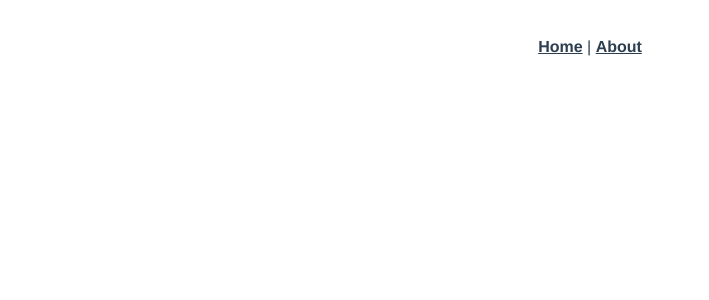
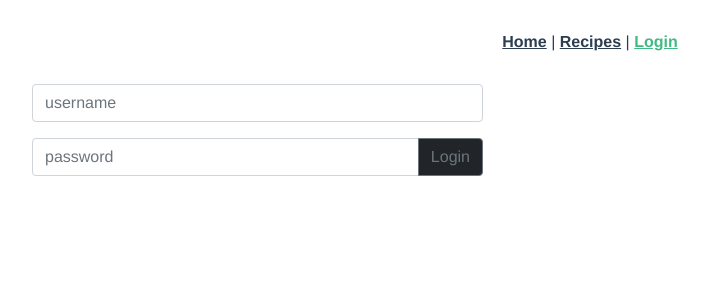
Before and after one commit to hakanarayici/Recipe-ui, a Vue app: page /login in a window 1280 px wide. Shown: the top 300 px of the page, without its empty margins (50-759 px from the left). Built offline with nearby package versions, Linux system fonts and the light colour scheme.

Commit message:
initial commit

```diff
--- a/package.json
+++ b/package.json
@@ -8,6 +8,7 @@
     "lint": "vue-cli-service lint"
   },
   "dependencies": {
+    "axios": "^0.24.0",
     "core-js": "^3.6.5",
     "vue": "^2.6.11",
     "vue-router": "^3.2.0"
--- a/public/index.html
+++ b/public/index.html
@@ -5,6 +5,7 @@
     <meta http-equiv="X-UA-Compatible" content="IE=edge">
     <meta name="viewport" content="width=device-width,initial-scale=1.0">
     <link rel="icon" href="<%= BASE_URL %>favicon.ico">
+    <link href="https://cdn.jsdelivr.net/npm/bootstrap@5.1.3/dist/css/bootstrap.min.css" rel="stylesheet" integrity="sha384-1BmE4kWBq78iYhFldvKuhfTAU6auU8tT94WrHftjDbrCEXSU1oBoqyl2QvZ6jIW3" crossorigin="anonymous">
     <title><%= htmlWebpackPlugin.options.title %></title>
   </head>
   <body>
--- a/src/App.vue
+++ b/src/App.vue
@@ -2,7 +2,9 @@
   <div id="app">
     <div id="nav">
       <router-link to="/">Home</router-link> |
-      <router-link to="/about">About</router-link>
+      <router-link to="/recipes">Recipes</router-link> |
+      <router-link to="/login">Login</router-link>
+
     </div>
     <router-view/>
   </div>
--- a/src/router/index.js
+++ b/src/router/index.js
@@ -1,6 +1,8 @@
 import Vue from 'vue'
 import VueRouter from 'vue-router'
 import Home from '../views/Home.vue'
+import Login from '../views/Login.vue'
+import Recipes from '../views/Recipes.vue'
 
 Vue.use(VueRouter)
 
@@ -11,13 +13,18 @@ const routes = [
     component: Home
   },
   {
-    path: '/about',
-    name: 'About',
+    path: '/recipes',
+    name: 'Recipes',
     // route level code-splitting
     // this generates a separate chunk (about.[hash].js) for this route
     // which is lazy-loaded when the route is visited.
-    component: () => import(/* webpackChunkName: "about" */ '../views/About.vue')
-  }
+    component: Recipes
+  },
+  {
+    path: '/login',
+    name: 'Login',
+    component: Login
+  },
 ]
 
 const router = new VueRouter({
--- a/src/views/About.vue
+++ /dev/null
@@ -1,5 +0,0 @@
-<template>
-  <div class="about">
-    <h1>This is an about page</h1>
-  </div>
-</template>
--- /dev/null
+++ b/src/views/Login.vue
@@ -0,0 +1,84 @@
+<template>
+  <div>
+    <div class="container">
+      <div class="row">
+        <div class="col-5">
+          <div class="input-group mb-3">
+            <input
+              v-model="user"
+              type="text"
+              class="form-control"
+              placeholder="username"
+              aria-label="username"
+              aria-describedby="button-addon2"
+            />
+          </div>
+        </div>
+      </div>
+
+      <div class="row">
+        <div class="col-5">
+          <div class="input-group mb-3">
+            <input
+              v-model="pass"
+              type="password"
+              class="form-control"
+              placeholder="password"
+              aria-label="password"
+            />
+            <button
+              class="btn btn-outline-secondary btn-dark"
+              type="button"
+              id="btnSearch"
+              v-on:click="authanticate"
+            >
+              Login
+            </button>
+          </div>
+        </div>
+      </div>
+    </div>
+
+  </div>
+
+
+</template>
+
+<script>
+import axios from "axios";
+
+export default {
+  data() {
+    return {
+      pass: null,
+      user: null,
+      authenticated: null,
+      token: null,
+    };
+  },
+  created: function () {},
+
+  methods: {
+    authanticate: function () {
+      axios
+        .post("http://localhost:8081/authenticate", {
+          username: this.user,
+          password: this.pass,
+        })
+        .then((res) => {
+          console.log(res);
+          this.token = res.data.jwttoken;
+          console.log(this.token);
+        })
+        .catch(function (error) {
+          console.log(error.toJSON());
+          if(error.toJSON().status === 403){
+              alert('user name or password is incorrect')
+          }
+        });
+
+
+    },
+  },
+};
+</script>
--- /dev/null
+++ b/src/views/Recipes.vue
@@ -0,0 +1,139 @@
+<template>
+  <div>
+    <div class="container p-1 p-md-3 mb-1 text-white rounded bg-dark">
+      <div class="row">
+        <div class="col">
+          <div class="input-group mb-3">
+            <input
+              type="text"
+              class="form-control"
+              placeholder=""
+              id="txtSearch"
+              v-model="recipeName"
+            />
+
+            <button
+              class="btn btn-outline-secondary btn-dark"
+              type="button"
+              id="btnSearch"
+              v-on:click="getRecipe"
+            >
+              Search
+            </button>
+          </div>
+        </div>
+
+        <div class="col"></div>
+      </div>
+    </div>
+
+    <br />
+
+    <div class="container">
+      <table class="table table-dark table-striped" id="recipesTable">
+        <thead>
+          <tr>
+            <th scope="col"></th>
+            <th scope="col">ID</th>
+            <th scope="col">Name</th>
+            <th scope="col">Create Date</th>
+            <th scope="col">Suitable For Vegs :)</th>
+            <th scope="col">Suitable People Count</th>
+          </tr>
+        </thead>
+        <tbody>
+          <tr v-for="recipe in recipes" :key="recipe.recipeID">
+            <td scope="row">
+              <input
+                class="form-check"
+                name="grid-radios"
+                type="radio"
+                value="false"
+                v-bind:id="recipe.recipeID"
+                v-on:click="getDetails"
+              />
+            </td>
+            <td scope="row">{{ recipe.recipeID }}</td>
+            <td scope="row">{{ recipe.recipeName }}</td>
+            <td scope="row">{{ recipe.createDate }}</td>
+            <td scope="row">{{ recipe.vegetarian ? "YES" : "NO" }}</td>
+            <td scope="row">{{ recipe.suitablePeopleCount }}</td>
+          </tr>
+        </tbody>
+      </table>
+    </div>
+
+    <div class="container p-4 p-md-5 mb-4 text-white rounded bg-dark" v-if="this.instructions" >
+      <p>{{ this.instructions }}</p>
+    </div>
+
+    <div class="container" v-if="ingredients">
+    <h5 v-if="ingredients[0]">Ingredients</h5>
+      <ul class="list-group" >
+
+         <li class="list-group-item" v-for="ing in ingredients" :key="ing">{{ ing }}</li>
+     </ul>
+
+
+    </div>
+
+    <div class="container">
+      <div class="btn-group" role="group" aria-label="Basic outlined example">
+        <button type="button" class="btn btn-outline-primary">Left</button>
+        <button type="button" class="btn btn-outline-primary">Middle</button>
+        <button type="button" class="btn btn-outline-primary">Right</button>
+      </div>
+    </div>
+  </div>
+</template>
+
+<script>
+import axios from "axios";
+
+export default {
+  data() {
+    return {
+      recipes: null,
+      recipeName: null,
+      instructions: null,
+      ingredients: null,
+    };
+  },
+  created: function () {
+    axios.get("http://localhost:8081/api/recipe/getAll").then((res) => {
+      this.recipes = res.data;
+      console.log(this.recipes);
+    });
+  },
+
+  methods: {
+    getRecipe: function () {
+      axios
+        .get("http://localhost:8081/api/recipe/get", {
+          params: { recipeName: this.recipeName },
+        })
+        .then((res) => {
+          this.recipes = [res.data];
+          this.instructions = null;
+          this.ingredients = null;
+        });
+    },
+    getDetails: function (event) {
+      console.log(event);
+
+      console.log(
+        this.recipes.filter(
+          ({ recipeID }) => recipeID == event.srcElement.id
+        )[0]
+      );
+
+      this.ingredients = this.recipes.filter(
+        ({ recipeID }) => recipeID == event.srcElement.id
+      )[0].ingredientList;
+      this.instructions = this.recipes.filter(
+        ({ recipeID }) => recipeID == event.srcElement.id
+      )[0].instructions;
+    },
+  },
+};
+</script>
```
Also changed, not shown: src/views/UpdateModal.vue (added, +24 -0 lines), 1 other file (tests, documents, lock files or other folders).
